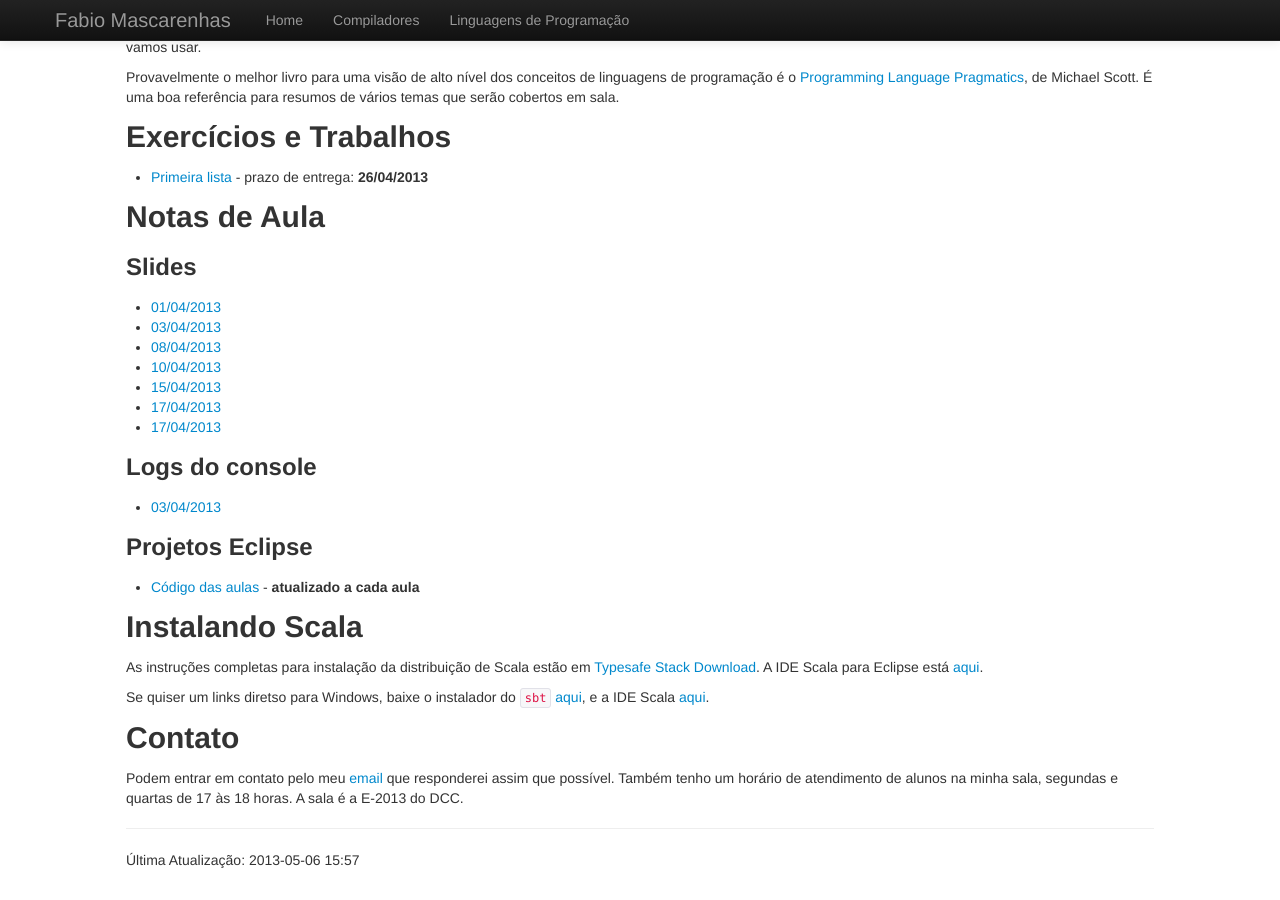
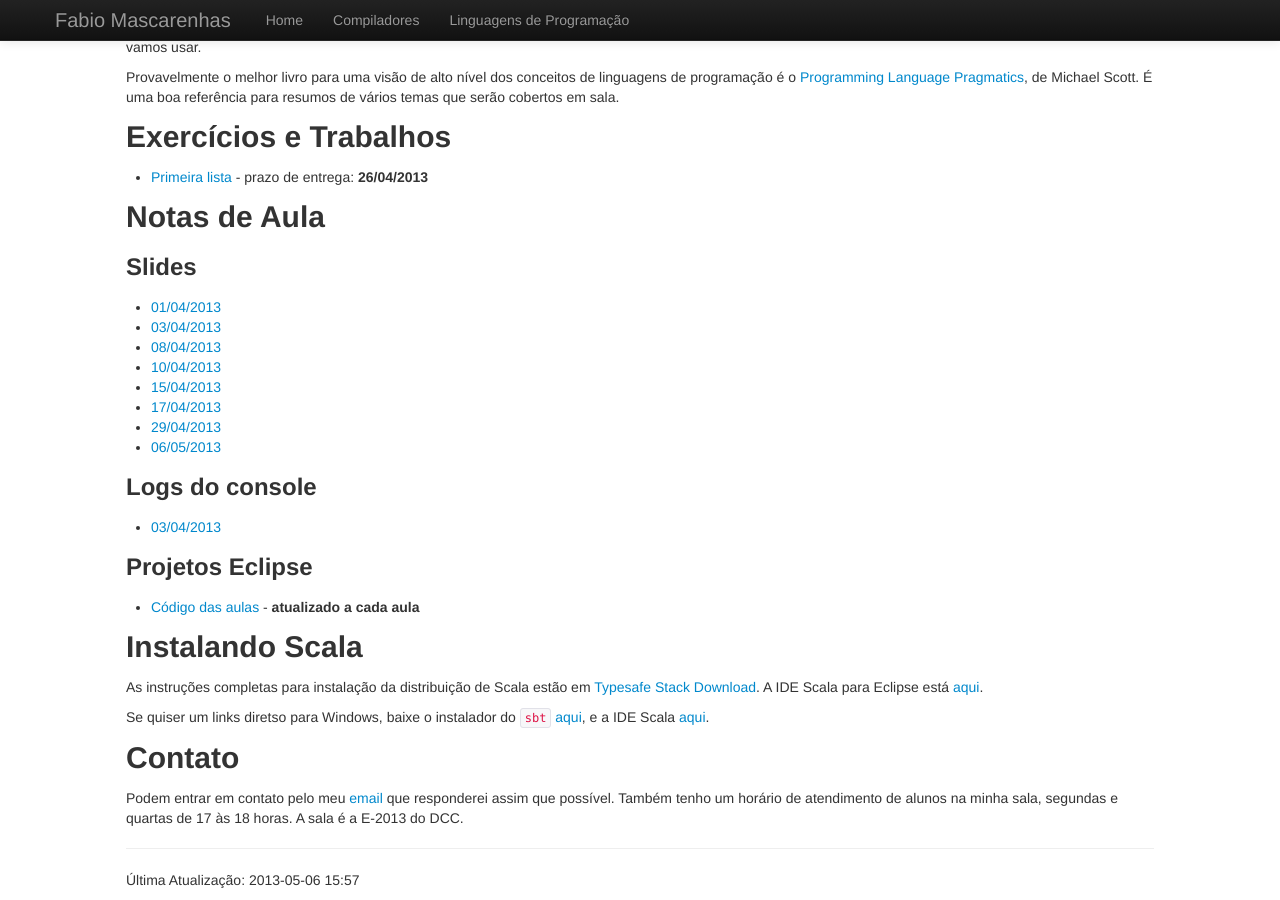
Before and after one commit to fabiomascarenhas/fabiomascarenhas.github.com, a Jekyll site: the page built from lp/index.md, in a window 1280 px wide and 900 px high, scrolled down 1063 px. Built offline with Jekyll 4.4.1, drawn with Linux system fonts in a browser that asks for light colours.

Commit message:
notas de aula 06/05 LP

```diff
--- a/lp/index.md
+++ b/lp/index.md
@@ -107,7 +107,8 @@ Notas de Aula
 * [10/04/2013](Aula4.pdf)
 * [15/04/2013](Aula5.pdf)
 * [17/04/2013](Aula6.pdf)
-* [17/04/2013](Aula7.pdf)
+* [29/04/2013](Aula7.pdf)
+* [06/05/2013](Aula8.pdf)
 
 ### Logs do console
 
```
Also changed, not shown: 2 other files.
